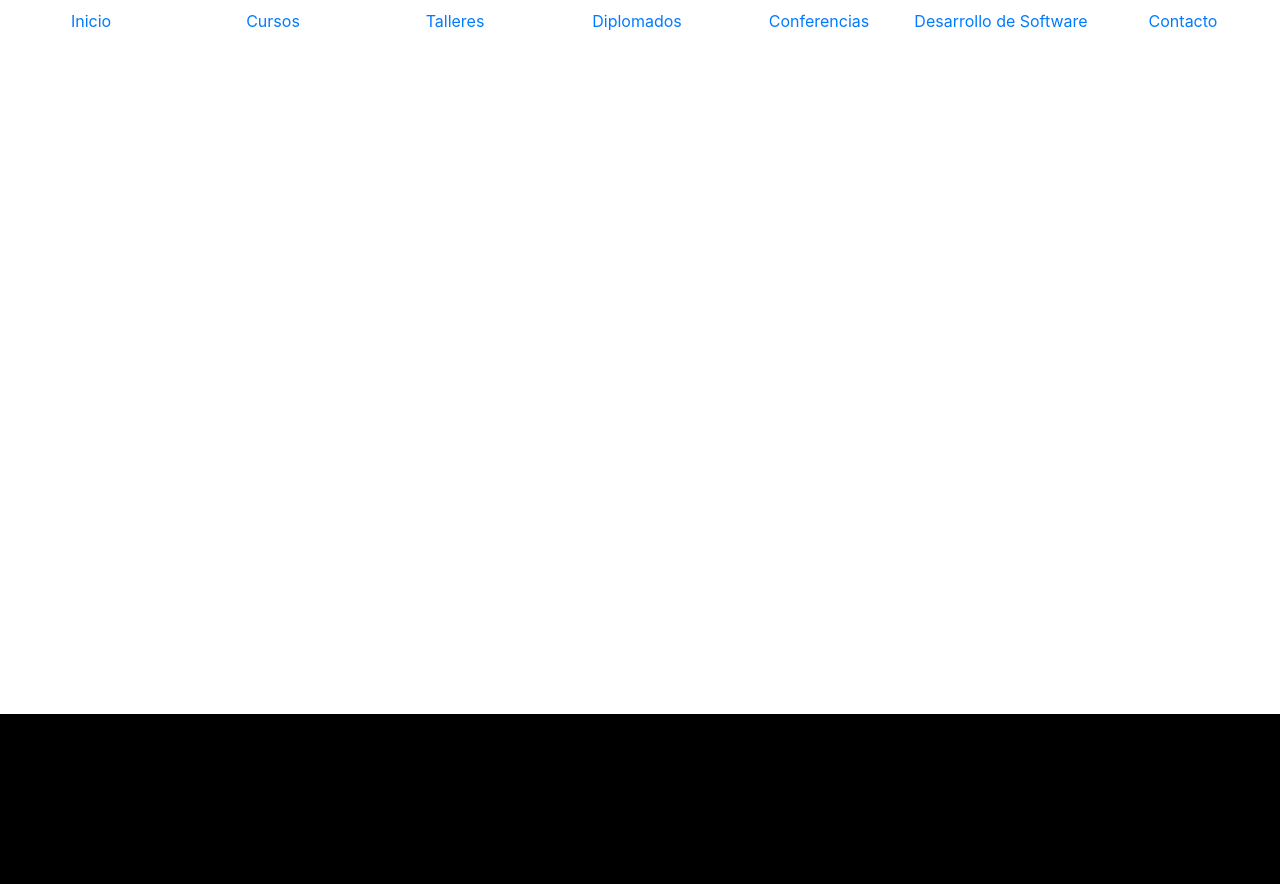
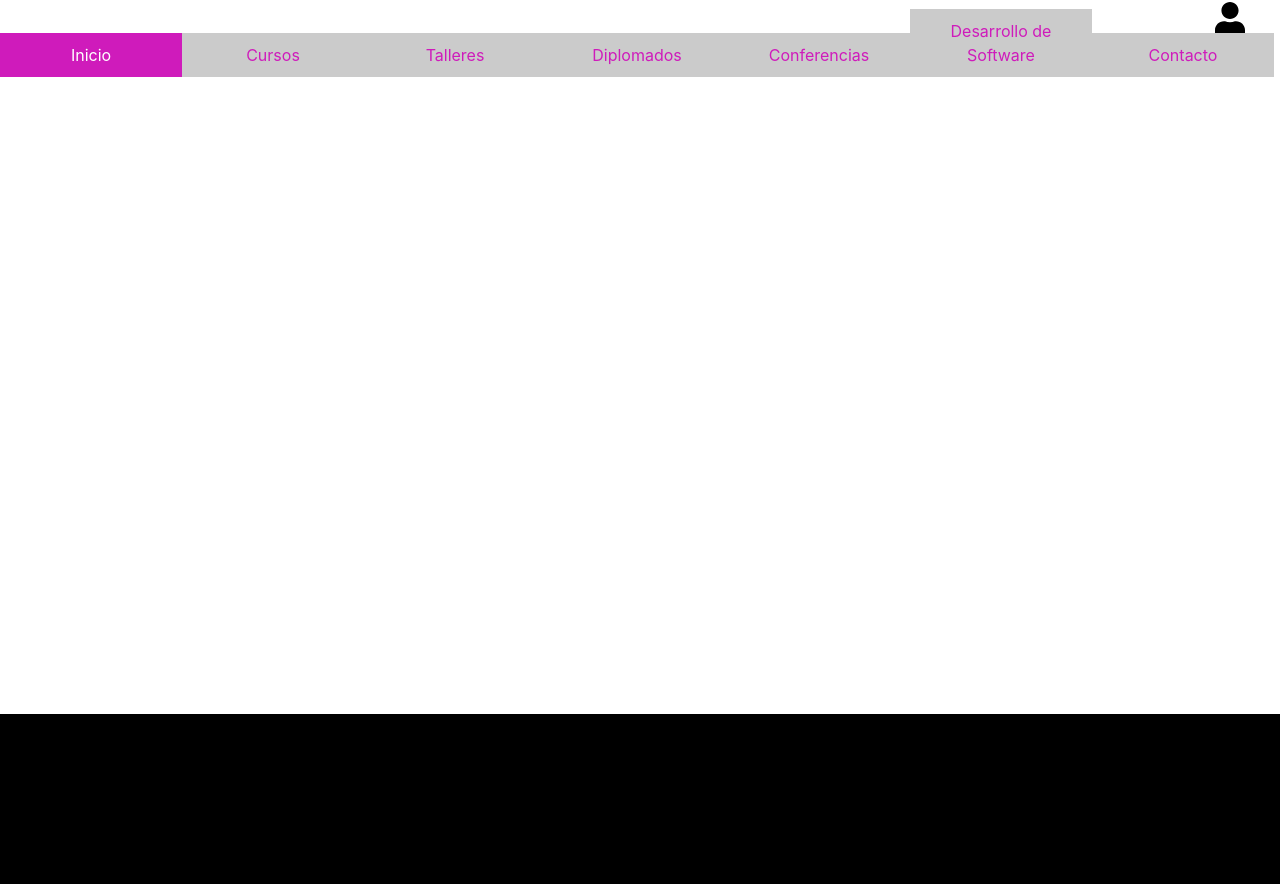
Before and after one commit to zucar0/DPW2_U1_EA_ANEA, a website: page index.html in a window 1280 px wide. Shown: the part 176-1060 px from the top of the page. Drawn offline with Linux system fonts and the light colour scheme.

Commit message:
Se termina Header y NavBar

```diff
--- a/Scss/main.scss
+++ b/Scss/main.scss
@@ -34,16 +34,34 @@
             li{
                 display: inline-block;
                 margin-top: 55px;
-
                 margin: auto;
-                width: 14%;
+                width: 182px;
                 text-align:center;
-
+                background-color: #CBCBCB;
+                text-decoration: none;
                 a{
+                    //Colores
+                    color: #CF1BBB;
+                    padding: 10px;
                     display: inline-block;
-                    text-decoration: none;
                     font-size: 16px;
                 }
+
+
+            }
+            li:hover{
+                background-color: #f188e5;
+                color: $color-blanco !important;
+                a:hover{
+                    color: $color-blanco;
+                }
+            }
+            li:active{
+                background-color: #CF1BBB;
+            }
+            .botonSeleccionado{
+                background-color: #CF1BBB;
+                a{color: $color-blanco;}
             }
         }
         .contenedorMenu{
@@ -53,7 +71,7 @@
             display: inline-block;
             width: 30px;
             float: right;
-            margin-right: 50px;
+            margin-right: 35px;
             margin-top: -75px;
         }
         .usuario:hover{
--- a/index.html
+++ b/index.html
@@ -18,7 +18,7 @@
         <nav class="barraDeNavegacion">
             <img class="logo" alt="Programa" src="/assets/logo.jpg" >
             <ul class="contenedorMenu">
-                <li><a href="#">Inicio</a></li>
+                <li class="botonSeleccionado"><a href="index.html">Inicio</a></li>
                 <li><a href="#">Cursos</a></li>
                 <li><a href="#">Talleres</a></li>
                 <li><a href="#">Diplomados</a></li>
```
Also changed, not shown: Css/main.css.
